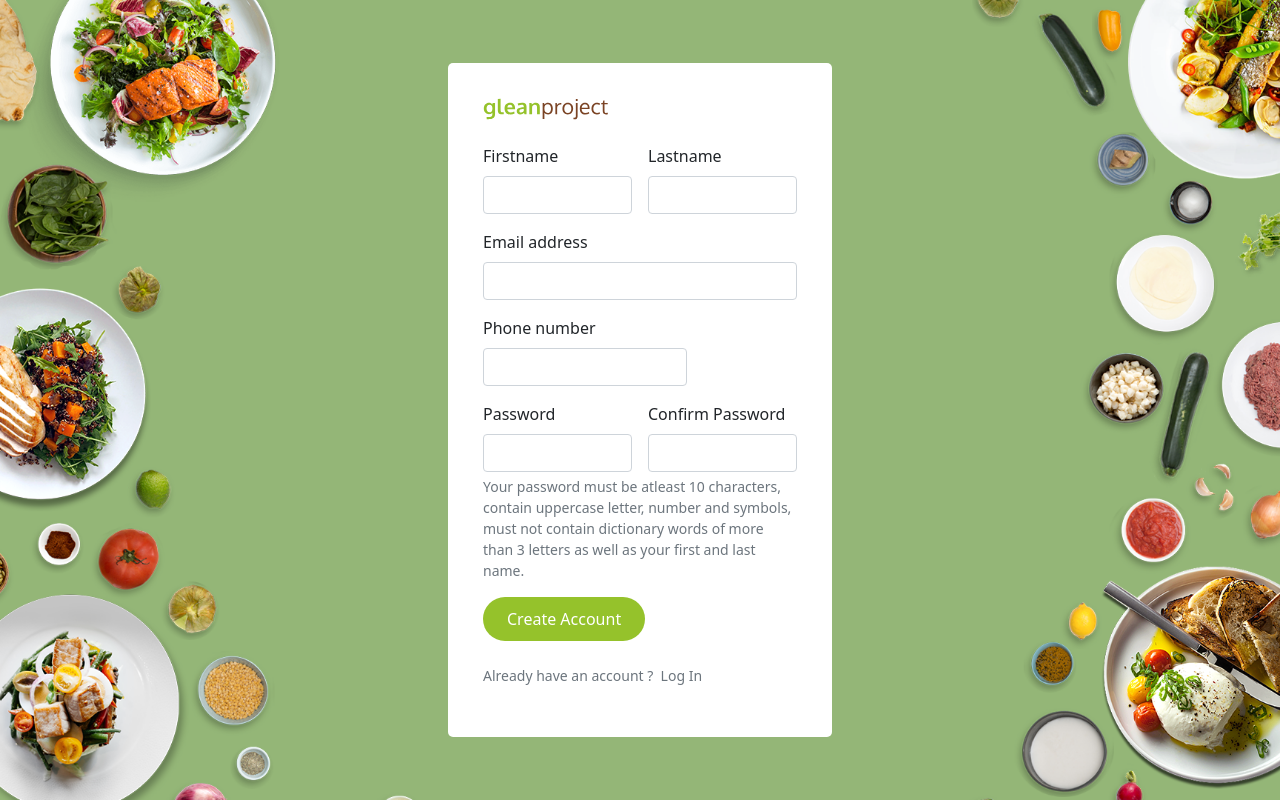
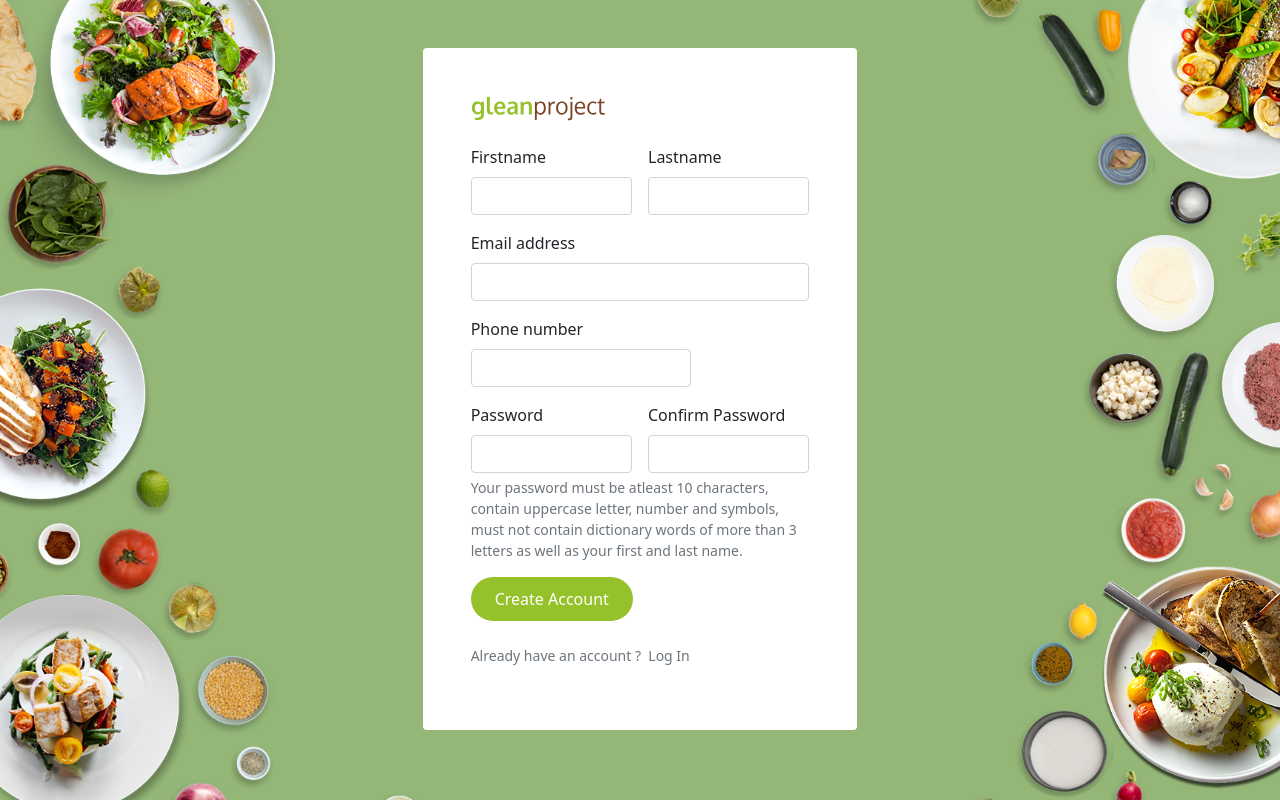
Before and after one commit to m-visaya/Glean-Project, a Flask app: page /signup in a window 1280 px wide. Run offline with Flask 2, Linux system fonts and the light colour scheme; some libraries are stand-ins or nearby versions.

Commit message:
Readjust captcha position

```diff
--- a/app/templates/signup.html
+++ b/app/templates/signup.html
@@ -34,9 +34,13 @@
     </style>
   </head>
   <body class="bg-light">
-    <main class="container-fluid-login" style="overflow: hidden">
+    <main
+      class="d-flex justify-content-center align-items-center align-content-center"
+      style="overflow: hidden"
+    >
+      <div class="row py-5 px-sm-0 px-4 justify-content-center">
         <div
-        class="wrapper-card-login bg-white elementToFadeInAndOut"
+          class="col-12 col-sm-8 col-lg-5 col-xl-4 d-flex flex-column p-4 p-sm-5 bg-white elementToFadeInAndOut rounded"
           id="signup-screen"
         >
           <img
@@ -107,7 +111,9 @@
                 id="signupPassword"
                 required
               />
-            <div class="invalid-feedback">Please provide a valid password</div>
+              <div class="invalid-feedback">
+                Please provide a valid password
+              </div>
             </div>
             <div class="col-sm-6">
               <label class="form-label">Confirm Password</label>
@@ -148,12 +154,7 @@
             </div>
           </form>
         </div>
-    </main>
-    <script src="https://www.google.com/recaptcha/api.js" async defer></script>
-    <script src="/static/script.js"></script>
-    <script>
-      $("#signupBtn2").toggle();
-    </script>
+      </div>
       <div
         class="g-recaptcha"
         data-sitekey="6LdYee4eAAAAAIA9fSK4-1fLJDwo-fkczaqXYu-G"
@@ -161,5 +162,11 @@
         data-callback="signupValidated"
         style=""
       ></div>
+    </main>
+    <script src="https://www.google.com/recaptcha/api.js" async defer></script>
+    <script src="/static/script.js"></script>
+    <script>
+      $("#signupBtn2").toggle();
+    </script>
   </body>
 </html>
```
Also changed, not shown: app/templates/login.html (+6 -7 lines). Lines whose indentation alone changed are shown as unchanged.
